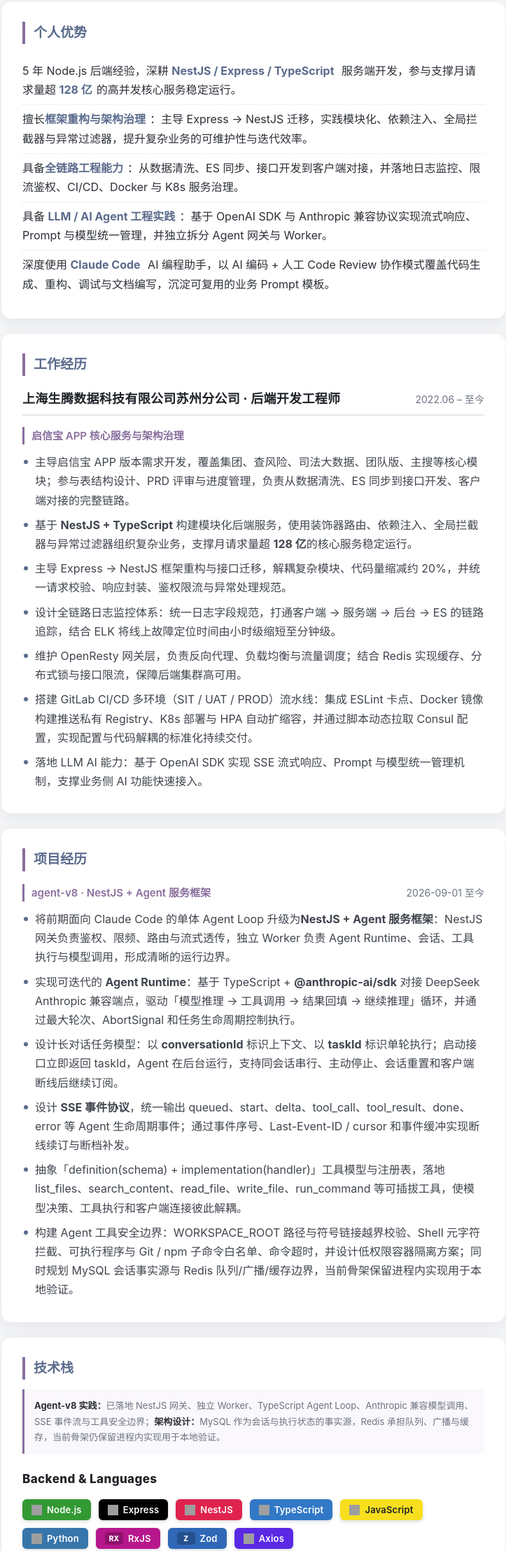
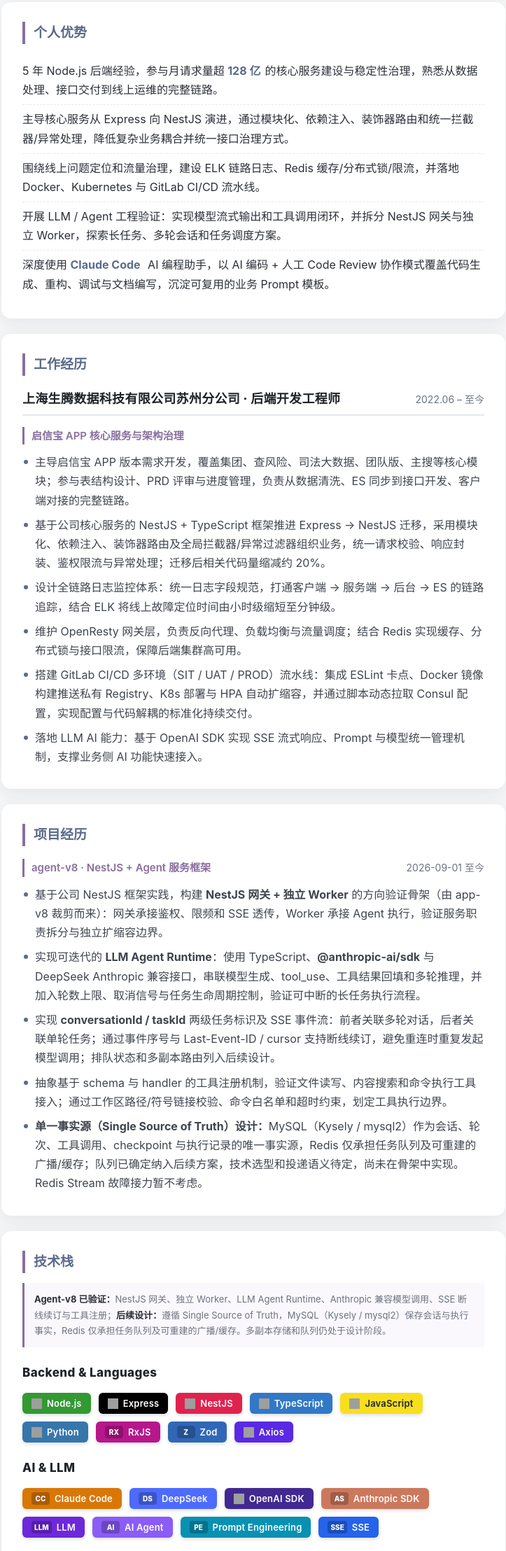
Before and after one commit to YWJL/About, a plain HTML site: page index.html in a window 1280 px wide. Shown: the part 925-3141 px from the top of the page at 70% size, without its empty margins (278-1001 px from the left). Drawn offline with Linux system fonts and the light colour scheme; grey boxes are pictures that could not be loaded.

Commit message:
feat：简历更新

```diff
--- a/index.html
+++ b/index.html
@@ -49,10 +49,10 @@
     <section class="card">
       <h2 class="section-title">个人优势</h2>
       <ul class="skill-list">
-        <li>5 年 Node.js 后端经验，深耕 <strong>NestJS / Express / TypeScript</strong> 服务端开发，参与支撑月请求量超 <strong>128 亿</strong>的高并发核心服务稳定运行。</li>
-        <li>擅长<strong>框架重构与架构治理</strong>：主导 Express → NestJS 迁移，实践模块化、依赖注入、全局拦截器与异常过滤器，提升复杂业务的可维护性与迭代效率。</li>
-        <li>具备<strong>全链路工程能力</strong>：从数据清洗、ES 同步、接口开发到客户端对接，并落地日志监控、限流鉴权、CI/CD、Docker 与 K8s 服务治理。</li>
-        <li>具备 <strong>LLM / AI Agent 工程实践</strong>：基于 OpenAI SDK 与 Anthropic 兼容协议实现流式响应、Prompt 与模型统一管理，并独立拆分 Agent 网关与 Worker。</li>
+        <li>5 年 Node.js 后端经验，参与月请求量超 <strong>128 亿</strong>的核心服务建设与稳定性治理，熟悉从数据处理、接口交付到线上运维的完整链路。</li>
+        <li>主导核心服务从 Express 向 NestJS 演进，通过模块化、依赖注入、装饰器路由和统一拦截器/异常处理，降低复杂业务耦合并统一接口治理方式。</li>
+        <li>围绕线上问题定位和流量治理，建设 ELK 链路日志、Redis 缓存/分布式锁/限流，并落地 Docker、Kubernetes 与 GitLab CI/CD 流水线。</li>
+        <li>开展 LLM / Agent 工程验证：实现模型流式输出和工具调用闭环，并拆分 NestJS 网关与独立 Worker，探索长任务、多轮会话和任务调度方案。</li>
         <li>深度使用 <strong>Claude Code</strong> AI 编程助手，以 AI 编码 + 人工 Code Review 协作模式覆盖代码生成、重构、调试与文档编写，沉淀可复用的业务 Prompt 模板。</li>
       </ul>
     </section>
@@ -70,8 +70,7 @@
           <h3 class="project-name">启信宝 APP 核心服务与架构治理</h3>
           <ul class="project-list">
             <li>主导启信宝 APP 版本需求开发，覆盖集团、查风险、司法大数据、团队版、主搜等核心模块；参与表结构设计、PRD 评审与进度管理，负责从数据清洗、ES 同步到接口开发、客户端对接的完整链路。</li>
-            <li>基于 <strong>NestJS + TypeScript</strong> 构建模块化后端服务，使用装饰器路由、依赖注入、全局拦截器与异常过滤器组织复杂业务，支撑月请求量超 <strong>128 亿</strong>的核心服务稳定运行。</li>
-            <li>主导 Express → NestJS 框架重构与接口迁移，解耦复杂模块、代码量缩减约 20%，并统一请求校验、响应封装、鉴权限流与异常处理规范。</li>
+            <li>基于公司核心服务的 NestJS + TypeScript 框架推进 Express → NestJS 迁移，采用模块化、依赖注入、装饰器路由及全局拦截器/异常过滤器组织业务，统一请求校验、响应封装、鉴权限流与异常处理；迁移后相关代码量缩减约 20%。</li>
             <li>设计全链路日志监控体系：统一日志字段规范，打通客户端 → 服务端 → 后台 → ES 的链路追踪，结合 ELK 将线上故障定位时间由小时级缩短至分钟级。</li>
             <li>维护 OpenResty 网关层，负责反向代理、负载均衡与流量调度；结合 Redis 实现缓存、分布式锁与接口限流，保障后端集群高可用。</li>
             <li>搭建 GitLab CI/CD 多环境（SIT / UAT / PROD）流水线：集成 ESLint 卡点、Docker 镜像构建推送私有 Registry、K8s 部署与 HPA 自动扩缩容，并通过脚本动态拉取 Consul 配置，实现配置与代码解耦的标准化持续交付。</li>
@@ -91,12 +90,11 @@
           <span class="job-period">2026-09-01 至今</span>
         </div>
         <ul class="project-list">
-          <li>将前期面向 Claude Code 的单体 Agent Loop 升级为<strong>NestJS + Agent 服务框架</strong>：NestJS 网关负责鉴权、限频、路由与流式透传，独立 Worker 负责 Agent Runtime、会话、工具执行与模型调用，形成清晰的运行边界。</li>
-          <li>实现可迭代的 <strong>Agent Runtime</strong>：基于 TypeScript + <strong>@anthropic-ai/sdk</strong> 对接 DeepSeek Anthropic 兼容端点，驱动「模型推理 → 工具调用 → 结果回填 → 继续推理」循环，并通过最大轮次、AbortSignal 和任务生命周期控制执行。</li>
-          <li>设计长对话任务模型：以 <strong>conversationId</strong> 标识上下文、以 <strong>taskId</strong> 标识单轮执行；启动接口立即返回 taskId，Agent 在后台运行，支持同会话串行、主动停止、会话重置和客户端断线后继续订阅。</li>
-          <li>设计 <strong>SSE 事件协议</strong>，统一输出 queued、start、delta、tool_call、tool_result、done、error 等 Agent 生命周期事件；通过事件序号、Last-Event-ID / cursor 和事件缓冲实现断线续订与断档补发。</li>
-          <li>抽象「definition(schema) + implementation(handler)」工具模型与注册表，落地 list_files、search_content、read_file、write_file、run_command 等可插拔工具，使模型决策、工具执行和客户端连接彼此解耦。</li>
-          <li>构建 Agent 工具安全边界：WORKSPACE_ROOT 路径与符号链接越界校验、Shell 元字符拦截、可执行程序与 Git / npm 子命令白名单、命令超时，并设计低权限容器隔离方案；同时规划 MySQL 会话事实源与 Redis 队列/广播/缓存边界，当前骨架保留进程内实现用于本地验证。</li>
+            <li>基于公司 NestJS 框架实践，构建 <strong>NestJS 网关 + 独立 Worker</strong> 的方向验证骨架（由 app-v8 裁剪而来）：网关承接鉴权、限频和 SSE 透传，Worker 承接 Agent 执行，验证服务职责拆分与独立扩缩容边界。</li>
+            <li>实现可迭代的 <strong>LLM Agent Runtime</strong>：使用 TypeScript、<strong>@anthropic-ai/sdk</strong> 与 DeepSeek Anthropic 兼容接口，串联模型生成、tool_use、工具结果回填和多轮推理，并加入轮数上限、取消信号与任务生命周期控制，验证可中断的长任务执行流程。</li>
+            <li>实现 <strong>conversationId / taskId</strong> 两级任务标识及 SSE 事件流：前者关联多轮对话，后者关联单轮任务；通过事件序号与 Last-Event-ID / cursor 支持断线续订，避免重连时重复发起模型调用；排队状态和多副本路由列入后续设计。</li>
+            <li>抽象基于 schema 与 handler 的工具注册机制，验证文件读写、内容搜索和命令执行工具接入；通过工作区路径/符号链接校验、命令白名单和超时约束，划定工具执行边界。</li>
+            <li><strong>单一事实源（Single Source of Truth）设计：</strong>MySQL（Kysely / mysql2）作为会话、轮次、工具调用、checkpoint 与执行记录的唯一事实源，Redis 仅承担任务队列及可重建的广播/缓存；队列已确定纳入后续方案，技术选型和投递语义待定，尚未在骨架中实现。Redis Stream 故障接力暂不考虑。</li>
         </ul>
       </div>
     </section>
@@ -104,7 +102,7 @@
     <!-- 技术栈 -->
     <section class="card">
       <h2 class="section-title">技术栈</h2>
-      <p class="tech-note"><strong>Agent-v8 实践：</strong>已落地 NestJS 网关、独立 Worker、TypeScript Agent Loop、Anthropic 兼容模型调用、SSE 事件流与工具安全边界；<strong>架构设计：</strong>MySQL 作为会话与执行状态的事实源，Redis 承担队列、广播与缓存，当前骨架仍保留进程内实现用于本地验证。</p>
+      <p class="tech-note"><strong>Agent-v8 已验证：</strong>NestJS 网关、独立 Worker、LLM Agent Runtime、Anthropic 兼容模型调用、SSE 断线续订与工具注册；<strong>后续设计：</strong>遵循 Single Source of Truth，MySQL（Kysely / mysql2）保存会话与执行事实，Redis 仅承担任务队列及可重建的广播/缓存。多副本存储和队列仍处于设计阶段。</p>
 
       <div class="tech-group">
         <h3 class="tech-cat">Backend &amp; Languages</h3>
@@ -128,6 +126,7 @@
           <span class="badge" data-ico="DS" style="background:#4d6bfe">DeepSeek</span>
           <span class="badge" style="background:#412991"><img class="bi" src="https://cdn.simpleicons.org/openai/white" alt="technology icon" onerror="this.style.display='none'">OpenAI SDK</span>
           <span class="badge" data-ico="AS" style="background:#cc785c">Anthropic SDK</span>
+          <span class="badge" data-ico="LLM" style="background:#6d28d9">LLM</span>
           <span class="badge" data-ico="AI" style="background:#8b5cf6">AI Agent</span>
           <span class="badge" data-ico="PE" style="background:#0891b2">Prompt Engineering</span>
           <span class="badge" data-ico="SSE" style="background:#2563eb">SSE</span>
```
